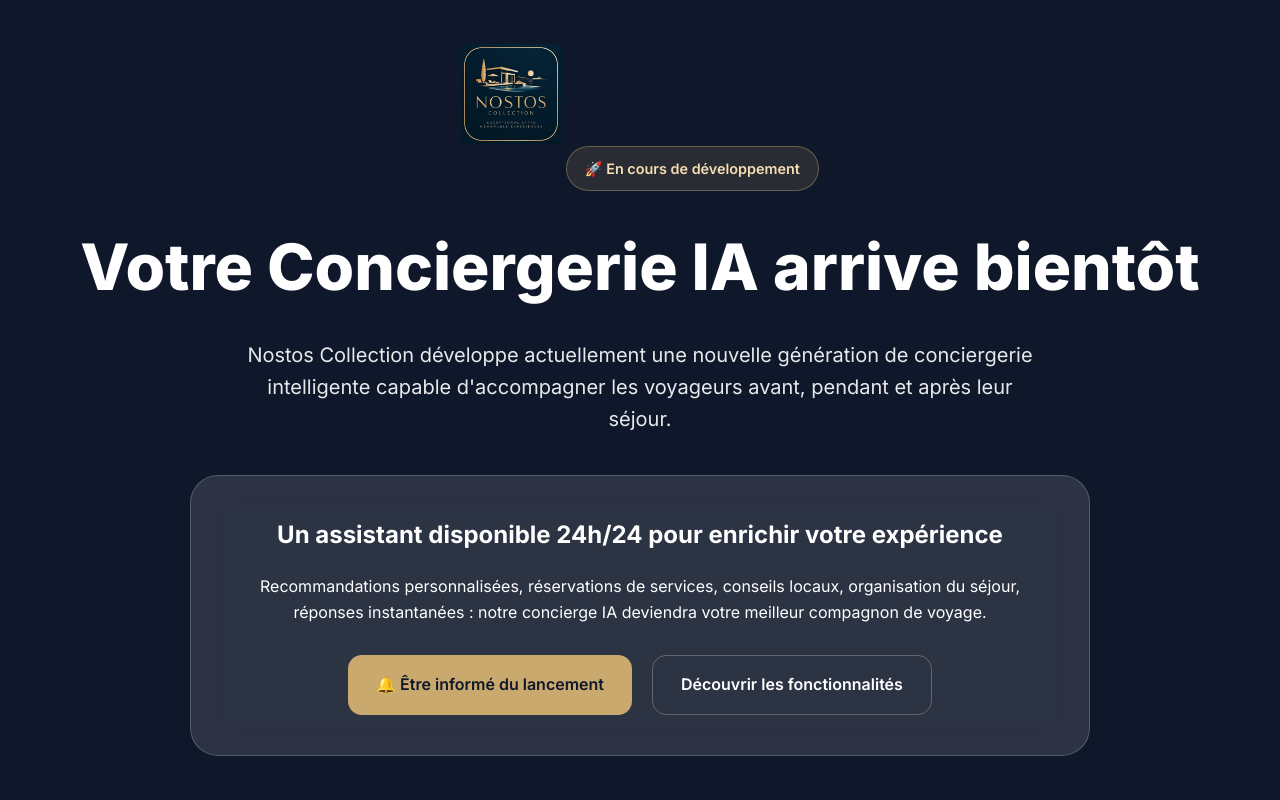
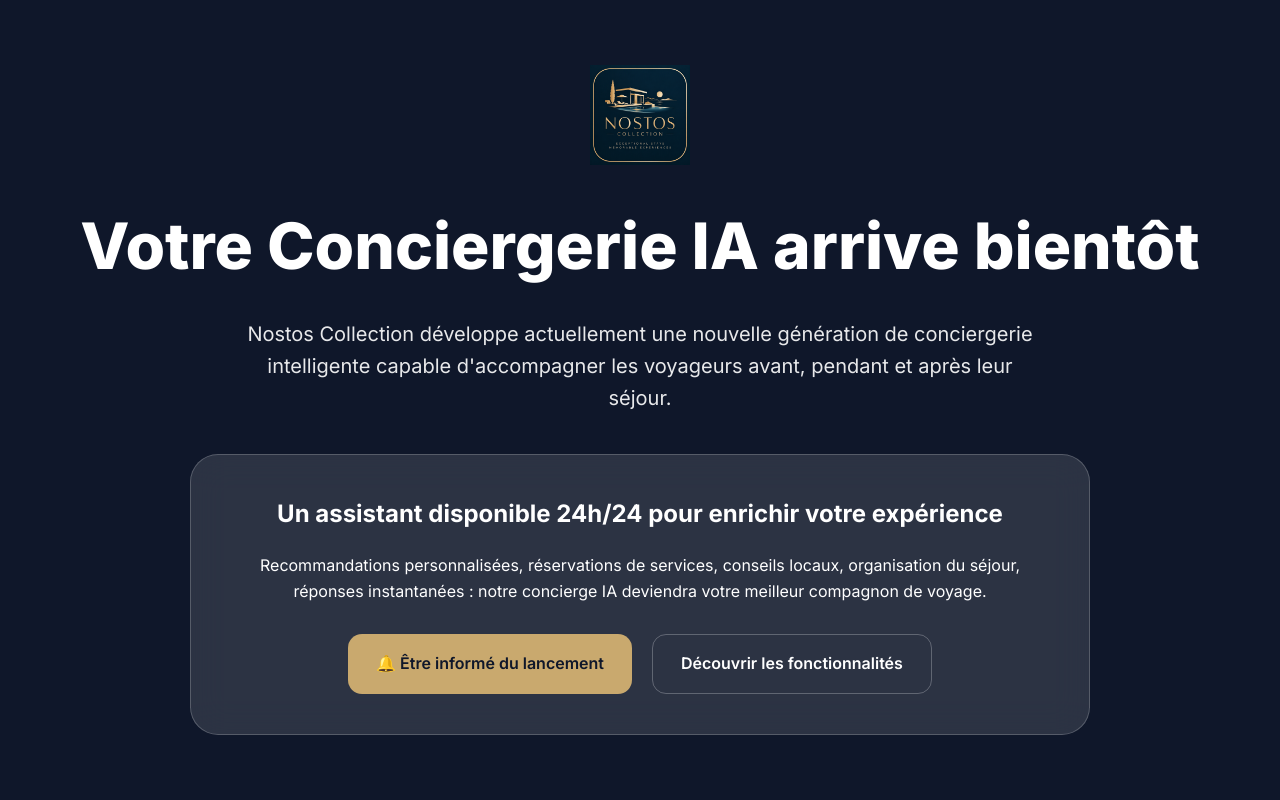
Before and after one commit to samikassab-skc/Nostos_Collection, a plain HTML site: page concierge_IA.html in a window 1280 px wide. Shown: the top 800 px of the page. Drawn offline with Linux system fonts and the light colour scheme.

Commit message:
Update concierge_IA.html

```diff
--- a/concierge_IA.html
+++ b/concierge_IA.html
@@ -50,8 +50,9 @@ body{
 }
 
 .logo{
+    display:block;
     width:100px;
-    margin-bottom:30px;
+    margin:0 auto 30px auto;
 }
 
 .badge{
@@ -247,11 +248,7 @@ h1{
 
         <img src="icon-192.png" alt="Nostos Collection" class="logo">
 
-        <div class="badge">
-            🚀 En cours de développement
-        </div>
-
-        <h1>Votre Conciergerie IA arrive bientôt</h1>
+             <h1>Votre Conciergerie IA arrive bientôt</h1>
 
         <p class="subtitle">
             Nostos Collection développe actuellement une nouvelle génération
```
